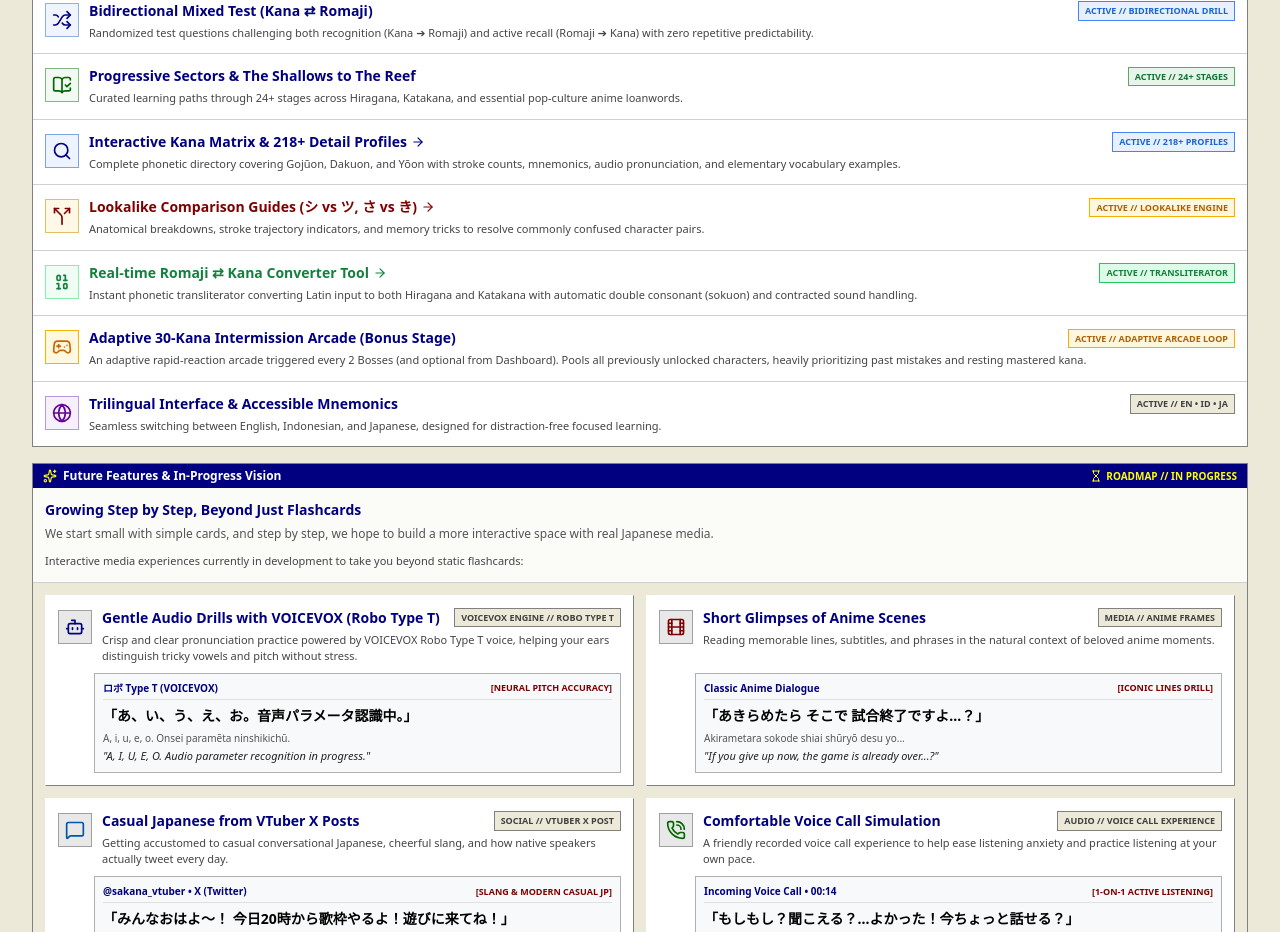
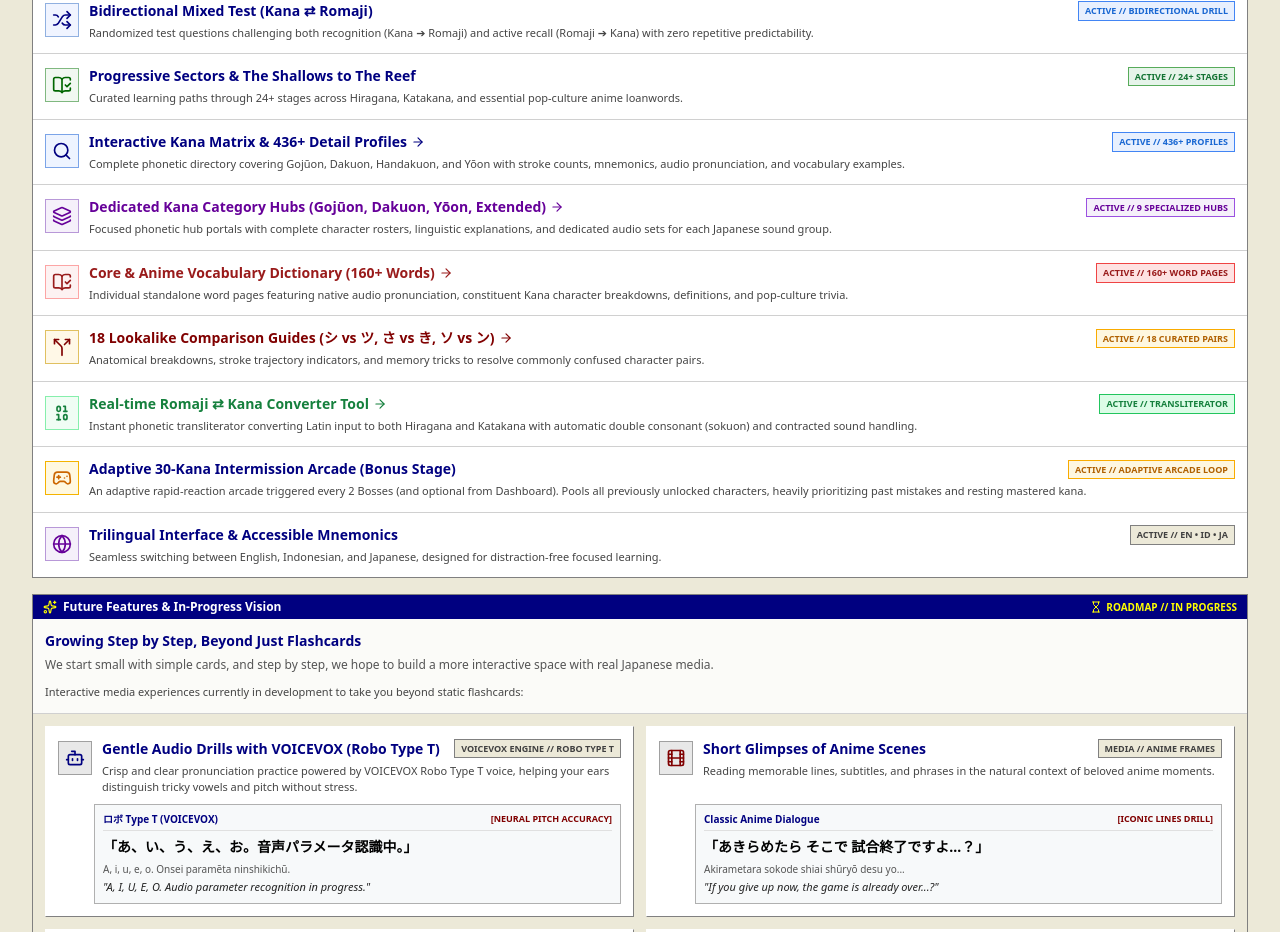
Before and after one commit to kurzagin/japanese-learning, a Next.js app: page /about in a window 1280 px wide. Shown: the part 860-1792 px from the top of the page. Built offline with nearby package versions, Linux system fonts and the light colour scheme; no server answers.

Commit message:
docs(about): document category hubs, vocabulary dictionary, and expanded comparisons

```diff
--- a/src/app/about/AboutClient.tsx
+++ b/src/app/about/AboutClient.tsx
@@ -310,11 +310,59 @@ export default function AboutPage() {
                       <ArrowRight className="w-3.5 h-3.5" />
                     </Link>
                     <span className="text-[9px] font-mono px-1.5 py-0.5 bg-[#e8f0fe] border border-[#4285f4] text-[#1967d2] font-bold">
-                      ACTIVE // 218+ PROFILES
+                      ACTIVE // 436+ PROFILES
                     </span>
                   </div>
                   <p className="text-[11px] text-[#444] mt-1 leading-normal">
                     {t.about.currentList.kanaDirectoryDesc}
+                  </p>
+                </div>
+              </div>
+
+              {/* NEW FEATURE: Dedicated Category Hubs */}
+              <div className="p-3 flex items-start gap-2.5 hover:bg-[#fafafc]">
+                <div className="p-1.5 bg-[#f5f0fa] border border-[#b898d8] shrink-0 mt-0.5">
+                  <Layers className="w-5 h-5 text-[#660099]" />
+                </div>
+                <div className="flex-1">
+                  <div className="flex flex-wrap items-center justify-between gap-1">
+                    <Link
+                      href="/kana/hiragana/category/gojuon"
+                      className="text-xs sm:text-sm font-bold text-[#660099] hover:underline flex items-center gap-1"
+                    >
+                      <span>{t.about.currentList.categoryHubsTitle}</span>
+                      <ArrowRight className="w-3.5 h-3.5" />
+                    </Link>
+                    <span className="text-[9px] font-mono px-1.5 py-0.5 bg-[#f5f0fa] border border-[#9b51e0] text-[#660099] font-bold">
+                      ACTIVE // 9 SPECIALIZED HUBS
+                    </span>
+                  </div>
+                  <p className="text-[11px] text-[#444] mt-1 leading-normal">
+                    {t.about.currentList.categoryHubsDesc}
+                  </p>
+                </div>
+              </div>
+
+              {/* NEW FEATURE: Standalone Vocabulary Directory */}
+              <div className="p-3 flex items-start gap-2.5 hover:bg-[#fafafc]">
+                <div className="p-1.5 bg-[#fdf2f2] border border-[#fca5a5] shrink-0 mt-0.5">
+                  <BookOpenCheck className="w-5 h-5 text-[#991b1b]" />
+                </div>
+                <div className="flex-1">
+                  <div className="flex flex-wrap items-center justify-between gap-1">
+                    <Link
+                      href="/words/neko"
+                      className="text-xs sm:text-sm font-bold text-[#991b1b] hover:underline flex items-center gap-1"
+                    >
+                      <span>{t.about.currentList.vocabularyDirectoryTitle}</span>
+                      <ArrowRight className="w-3.5 h-3.5" />
+                    </Link>
+                    <span className="text-[9px] font-mono px-1.5 py-0.5 bg-[#fee2e2] border border-[#ef4444] text-[#991b1b] font-bold">
+                      ACTIVE // 160+ WORD PAGES
+                    </span>
+                  </div>
+                  <p className="text-[11px] text-[#444] mt-1 leading-normal">
+                    {t.about.currentList.vocabularyDirectoryDesc}
                   </p>
                 </div>
               </div>
@@ -334,7 +382,7 @@ export default function AboutPage() {
                       <ArrowRight className="w-3.5 h-3.5" />
                     </Link>
                     <span className="text-[9px] font-mono px-1.5 py-0.5 bg-[#fef7e0] border border-[#f9ab00] text-[#b06000] font-bold">
-                      ACTIVE // LOOKALIKE ENGINE
+                      ACTIVE // 18 CURATED PAIRS
                     </span>
                   </div>
                   <p className="text-[11px] text-[#444] mt-1 leading-normal">
--- a/src/data/i18n.ts
+++ b/src/data/i18n.ts
@@ -224,6 +224,10 @@ export interface TranslationSchema {
       stagesDesc: string;
       kanaDirectoryTitle: string;
       kanaDirectoryDesc: string;
+      categoryHubsTitle: string;
+      categoryHubsDesc: string;
+      vocabularyDirectoryTitle: string;
+      vocabularyDirectoryDesc: string;
       kanaCompareTitle: string;
       kanaCompareDesc: string;
       romajiConverterTitle: string;
@@ -468,9 +472,13 @@ export const translations: Record<Locale, TranslationSchema> = {
         bidirectionalDesc: "Randomized test questions challenging both recognition (Kana ➔ Romaji) and active recall (Romaji ➔ Kana) with zero repetitive predictability.",
         stagesTitle: "Progressive Sectors & The Shallows to The Reef",
         stagesDesc: "Curated learning paths through 24+ stages across Hiragana, Katakana, and essential pop-culture anime loanwords.",
-        kanaDirectoryTitle: "Interactive Kana Matrix & 218+ Detail Profiles",
-        kanaDirectoryDesc: "Complete phonetic directory covering Gojūon, Dakuon, and Yōon with stroke counts, mnemonics, audio pronunciation, and elementary vocabulary examples.",
-        kanaCompareTitle: "Lookalike Comparison Guides (シ vs ツ, さ vs き)",
+        kanaDirectoryTitle: "Interactive Kana Matrix & 436+ Detail Profiles",
+        kanaDirectoryDesc: "Complete phonetic directory covering Gojūon, Dakuon, Handakuon, and Yōon with stroke counts, mnemonics, audio pronunciation, and vocabulary examples.",
+        categoryHubsTitle: "Dedicated Kana Category Hubs (Gojūon, Dakuon, Yōon, Extended)",
+        categoryHubsDesc: "Focused phonetic hub portals with complete character rosters, linguistic explanations, and dedicated audio sets for each Japanese sound group.",
+        vocabularyDirectoryTitle: "Core & Anime Vocabulary Dictionary (160+ Words)",
+        vocabularyDirectoryDesc: "Individual standalone word pages featuring native audio pronunciation, constituent Kana character breakdowns, definitions, and pop-culture trivia.",
+        kanaCompareTitle: "18 Lookalike Comparison Guides (シ vs ツ, さ vs き, ソ vs ン)",
         kanaCompareDesc: "Anatomical breakdowns, stroke trajectory indicators, and memory tricks to resolve commonly confused character pairs.",
         romajiConverterTitle: "Real-time Romaji ⇄ Kana Converter Tool",
         romajiConverterDesc: "Instant phonetic transliterator converting Latin input to both Hiragana and Katakana with automatic double consonant (sokuon) and contracted sound handling.",
@@ -846,9 +854,13 @@ export const translations: Record<Locale, TranslationSchema> = {
         bidirectionalDesc: "Pertanyaan tes diacak bebas antara pengenalan (Kana ➔ Romaji) dan ingatan aktif (Romaji ➔ Kana) agar hafalan tidak kaku.",
         stagesTitle: "Sektor Belajar Bertahap (The Shallows hingga The Reef)",
         stagesDesc: "Kurikulum terstruktur melalui 24+ stage mulai dari Hiragana dasar, Katakana, hingga kata serapan anime & budaya pop.",
-        kanaDirectoryTitle: "Matriks Lengkap Kana & 218+ Profil Karakter",
-        kanaDirectoryDesc: "Direktori fonetik menyeluruh (Gojūon, Dakuon, Yōon) dilengkapi jumlah goresan, mnemonik visual, pelafalan audio, dan contoh kosakata dasar.",
-        kanaCompareTitle: "Panduan Perbandingan Huruf Mirip (シ vs ツ, さ vs き)",
+        kanaDirectoryTitle: "Matriks Lengkap Kana & 436+ Profil Karakter",
+        kanaDirectoryDesc: "Direktori fonetik menyeluruh (Gojūon, Dakuon, Handakuon, Yōon) dilengkapi jumlah goresan, mnemonik visual, pelafalan audio, dan contoh kosakata dasar.",
+        categoryHubsTitle: "Portal Kategori Khusus (Gojūon, Dakuon, Yōon, Extended)",
+        categoryHubsDesc: "Halaman khusus per kelompok bunyi dengan roster karakter lengkap, penjelasan fonetik, audio, dan sistem klasifikasi alfabet.",
+        vocabularyDirectoryTitle: "Kamus Kosakata Inti & Populer Anime (160+ Kata)",
+        vocabularyDirectoryDesc: "Halaman profil tiap kata Jepang dengan pelafalan audio asli, dekonstruksi karakter pembentuknya, arti kata, dan trivia budaya pop.",
+        kanaCompareTitle: "18 Panduan Perbandingan Huruf Mirip (シ vs ツ, さ vs き, ソ vs ン)",
         kanaCompareDesc: "Analisis arah goresan, sudut kelengkungan, dan trik memori visual untuk membedakan huruf Jepang yang sering tertukar.",
         romajiConverterTitle: "Alat Konversi Real-Time Romaji ⇄ Kana",
         romajiConverterDesc: "Transliterasi instan teks alfabet Latin ke huruf Hiragana dan Katakana dengan penanganan otomatis konsonan ganda (sokuon) dan bunyi kombinasi.",
@@ -1224,9 +1236,13 @@ export const translations: Record<Locale, TranslationSchema> = {
         bidirectionalDesc: "「仮名 ➔ ローマ字」の読解認識と「ローマ字 ➔ 仮名」の能動想起がランダムに混ざり合い、予測に頼らない本質的な即答力を鍛えます。",
         stagesTitle: "段階的な海域ステージ構成（平仮名〜片仮名〜実戦単語）",
         stagesDesc: "平仮名基礎から片仮名、そしてアニメ・ポップカルチャーの外来語まで全24以上のステージを網羅。",
-        kanaDirectoryTitle: "五十音図インタラクティブ図鑑（218文字詳細）",
+        kanaDirectoryTitle: "五十音図インタラクティブ図鑑（436文字完全収録）",
         kanaDirectoryDesc: "清音・濁音・半濁音・拗音を網羅。筆順画数、視覚的記憶ヒント、ネイティブ音声、基礎単語の完全リファレンス。",
-        kanaCompareTitle: "似ている文字の比較徹底解説（シ vs ツ、さ vs き 等）",
+        categoryHubsTitle: "体系別カテゴリ特設ポータル（清音・濁音・拗音・外来音）",
+        categoryHubsDesc: "五十音各行、濁音、半濁音、拗音、現代外来音の音韻体系ごとに独立した解説と文字一覧ハブページ。",
+        vocabularyDirectoryTitle: "重要実戦単語・アニメ語彙辞書（160単語超）",
+        vocabularyDirectoryDesc: "単語ごとのネイティブ音声、構成かな文字への逆引きリンク、意味、ポップカルチャー豆知識を備えた単語個別ページ群。",
+        kanaCompareTitle: "18組の紛らわしい文字比較徹底解説（シ vs ツ、さ vs き、ソ vs ン 等）",
         kanaCompareDesc: "書き出し方向、角度の違い、混乱しやすい文字を一瞬で見分ける記憶の秘訣を視覚的に解説。",
         romajiConverterTitle: "リアルタイム ローマ字 ⇄ かな変換ツール",
         romajiConverterDesc: "ローマ字入力から即座にひらがな・カタカナを生成。促音（っ）や拗音（きゃ等）も自動解析・変換。",
```
